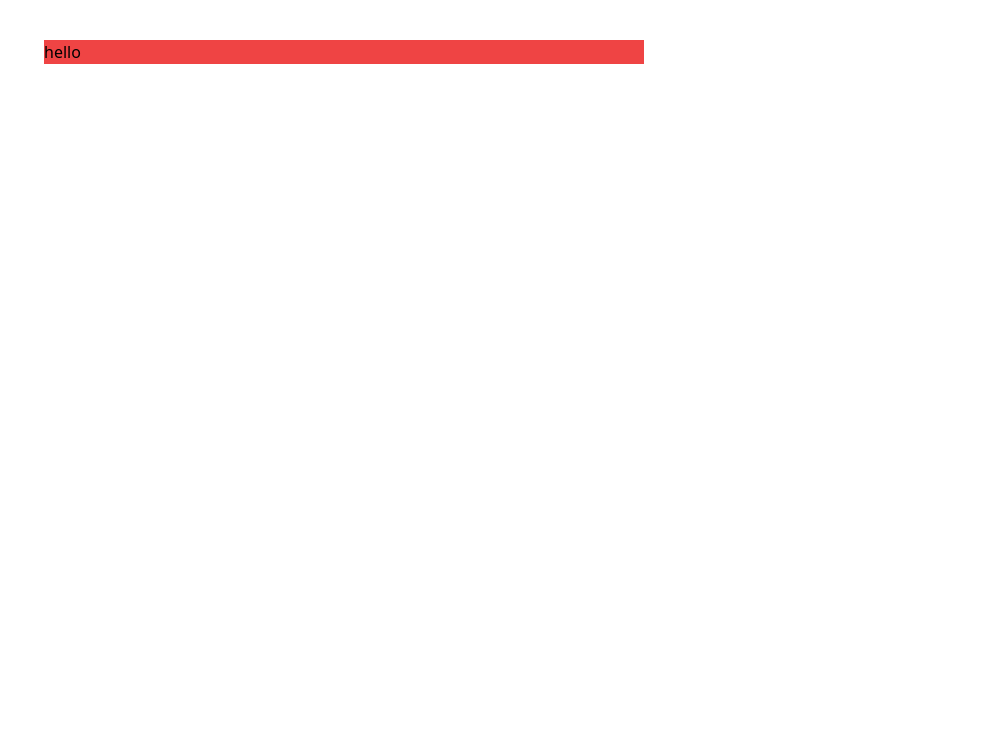
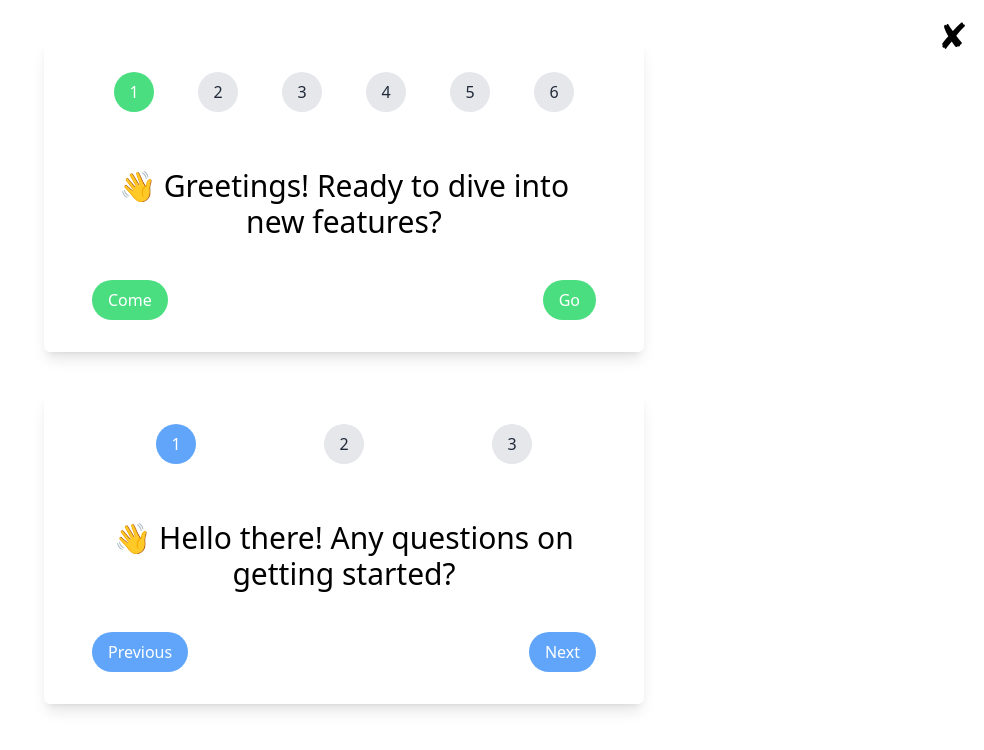
Before and after one commit to arentalb/react-practice-components, a React (Vite) app: page / in a window 1280 px wide. Shown: the top 750 px of the page, without its empty margins (296-1280 px from the left). Built offline with nearby package versions, Linux system fonts and the light colour scheme.

Commit message:
Complete

```diff
--- a/src/App.jsx
+++ b/src/App.jsx
@@ -1,5 +1,56 @@
+import { useState } from "react";
+import { StepsCard } from "./StepsCard.jsx";
+
+const stepsMessage1 = [
+  "👋 Greetings! Ready to dive into new features?",
+  "🛠️ Update alert! Enhancements are now live!",
+  "🚀 Launch day! Discover what's fresh and improved!",
+  "🌟 Stellar progress! Keep pushing forward!",
+  "📢 Announcement: Exciting events coming soon!",
+  "🎯 Pro tip: Maximize productivity with keyboard shortcuts!",
+];
+const stepsMessage2 = [
+  "👋 Hello there! Any questions on getting started?",
+  "🚀 Launch day! Discover what's fresh and improved!",
+  "🌈 Milestone reached! Your journey is remarkable!",
+];
+
 function App() {
-  return <div className={"w-[600px] bg-red-500 my-10 mx-auto"}>hello</div>;
+  const [isOpen, setIsOpen] = useState(true);
+  const [isFinished, setIsFinished] = useState(false);
+
+  function handelClose() {
+    setIsOpen(!isOpen);
+  }
+
+  function handelFinish() {
+    setIsFinished(true);
+  }
+
+  return (
+    <div className="relative">
+      <button onClick={handelClose} className="text-4xl fixed top-4 right-4">
+        &#10008;
+      </button>
+      {isOpen ? (
+        <StepsCard
+          message={stepsMessage1}
+          previousBtn={"Come"}
+          nextBtn={"Go"}
+          btnColor="bg-green-400 "
+          stepColor="bg-green-400 "
+          stepPathColor="bg-green-300 "
+        />
+      ) : (
+        ""
+      )}
+      {!isFinished ? (
+        <StepsCard message={stepsMessage2} onFinish={handelFinish} />
+      ) : (
+        ""
+      )}
+    </div>
+  );
 }
 
 export default App;
--- /dev/null
+++ b/src/StepsCard.jsx
@@ -0,0 +1,90 @@
+import { useState } from "react";
+
+export function StepsCard({
+  message = ["step 1 ", "step 2 ", "step 3", "..."],
+  previousBtn = "Previous",
+  nextBtn = "Next",
+  btnColor = "bg-blue-400 ",
+  stepColor = "bg-blue-400 ",
+  stepPathColor = "bg-blue-300 ",
+  onFinish = () => {},
+}) {
+  if (message.length < 3 || message.length > 6) return;
+  const width = widthOfThePath(message.length);
+
+  const [step, setStep] = useState(1);
+
+  function handleNext() {
+    if (step === message.length) onFinish();
+    if (step === message.length) return;
+    setStep((step) => step + 1);
+  }
+
+  function handlePrevious() {
+    if (step === 1) return;
+    setStep((step) => step - 1);
+  }
+
+  return (
+    <>
+      <div className="w-[600px] bg-white px-12 py-8 rounded-md my-10 mx-auto shadow-lg">
+        <div className="flex justify-around mb-14">
+          {message.map((_, index) => (
+            <div key={index} className={" relative z-10"}>
+              <div
+                className={`${
+                  step >= index + 1
+                    ? `${stepColor} text-white`
+                    : "bg-gray-200 text-gray-800"
+                } w-10 h-10 flex items-center justify-center rounded-full `}
+              >
+                {index + 1}
+              </div>
+              <div>
+                {index >= 0 && index < message.length - 1 ? (
+                  <div
+                    className={`${
+                      step >= index + 2 ? `${stepPathColor}` : " "
+                    } ${width} absolute top-1/2 h-3   -translate-y-1/2 left-8 -z-10`}
+                  ></div>
+                ) : (
+                  ""
+                )}
+              </div>
+            </div>
+          ))}
+        </div>
+        <div className="text-center text-3xl mb-8 min-h-20">
+          <p>{message[step - 1]} </p>
+        </div>
+        <div className="flex justify-between">
+          <button
+            onClick={handlePrevious}
+            className={`px-4 py-2 ${btnColor} rounded-full text-white `}
+          >
+            {previousBtn}
+          </button>
+          <button
+            onClick={handleNext}
+            className={`px-4 py-2 ${btnColor} rounded-full text-white `}
+          >
+            {nextBtn}
+          </button>
+        </div>
+      </div>
+    </>
+  );
+}
+
+function widthOfThePath(le) {
+  switch (le + "") {
+    case "3":
+      return "w-36";
+    case "4":
+      return "w-32";
+    case "5":
+      return "w-24";
+    case "6":
+      return "w-20";
+  }
+}
```
